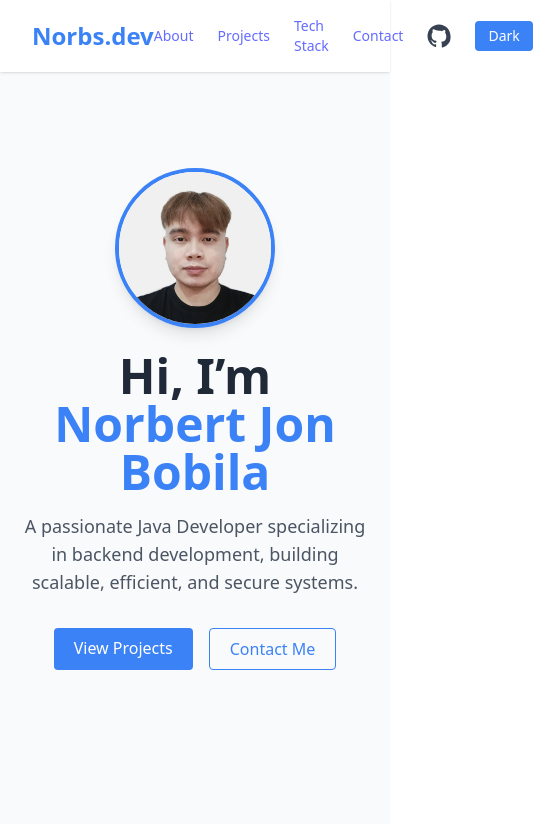
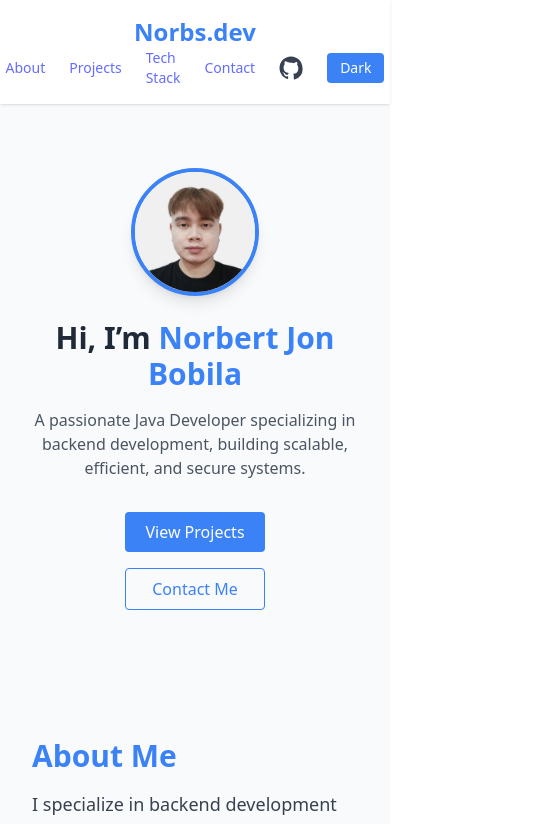
Before and after one commit to kyooxenn/my-portfolio, a React (Vite) app: page / in a window 390 px wide. Shown: the top 824 px of the page, 533 px wide, since content can reach past the window. Built offline with nearby package versions, Linux system fonts and the light colour scheme.

Commit message:
update code

```diff
--- a/src/App.jsx
+++ b/src/App.jsx
@@ -53,7 +53,7 @@ export default function App() {
       }
     >
       {/* Navbar */}
-      <nav className="flex justify-between items-center px-8 py-4 shadow bg-white/90 dark:bg-[#1E1E1E]/90 backdrop-blur sticky top-0 z-50">
+      <nav className="flex flex-col sm:flex-row justify-between items-center px-4 sm:px-8 py-4 shadow bg-white/90 dark:bg-[#1E1E1E]/90 backdrop-blur sticky top-0 z-50">
         <h1 className="text-2xl font-bold text-blue-500">Norbs.dev</h1>
         <div className="flex gap-6 items-center text-sm font-medium">
           <a href="#about" className="hover:text-blue-500">
@@ -103,30 +103,33 @@ export default function App() {
         whileInView="visible"
         viewport={{ once: true }}
         variants={fadeUp}
-        className="flex flex-col items-center justify-center text-center py-24 px-6"
+        className="flex flex-col items-center justify-center text-center py-16 px-4 sm:py-24 sm:px-6"
       >
         <img
           src="/profile.jpg"
           alt="Norbert Jon Bobila"
-          className="w-40 h-40 rounded-full object-cover border-4 border-blue-500 shadow-lg mb-6"
+          className="w-32 h-32 sm:w-40 sm:h-40 rounded-full object-cover border-4 border-blue-500 shadow-lg mb-6"
         />
 
-        <h2 className="text-5xl font-bold mb-4">
+        <h2 className="text-3xl sm:text-5xl font-bold mb-4">
           Hi, I’m <span className="text-blue-500">Norbert Jon Bobila</span>
         </h2>
-        <p className="text-lg sm:text-xl max-w-2xl text-gray-600 dark:text-gray-600">
-          A passionate Java Developer specializing in backend development, building scalable, efficient, and secure systems.
+
+        <p className="text-base sm:text-lg md:text-xl max-w-md sm:max-w-2xl text-gray-600 dark:text-gray-600">
+          A passionate Java Developer specializing in backend development,
+          building scalable, efficient, and secure systems.
         </p>
-        <div className="mt-8 flex gap-4">
+
+        <div className="mt-8 flex flex-col sm:flex-row gap-4">
           <a
             href="#projects"
-            className="bg-blue-500 text-white px-5 py-2 rounded hover:bg-blue-600"
+            className="bg-blue-500 text-white px-5 py-2 rounded hover:bg-blue-600 text-center"
           >
             View Projects
           </a>
           <a
             href="#contact"
-            className="border border-blue-500 text-blue-500 px-5 py-2 rounded hover:bg-blue-500 hover:text-white"
+            className="border border-blue-500 text-blue-500 px-5 py-2 rounded hover:bg-blue-500 hover:text-white text-center"
           >
             Contact Me
           </a>
@@ -160,7 +163,7 @@ export default function App() {
         <h3 className="text-3xl font-semibold text-center mb-10 text-blue-500">
           Tech Stack
         </h3>
-        <div className="grid grid-cols-2 sm:grid-cols-3 md:grid-cols-4 gap-6 max-w-5xl mx-auto">
+        <div className="grid grid-cols-2 sm:grid-cols-3 md:grid-cols-4 gap-4 sm:gap-6 max-w-5xl mx-auto">
           {techStacks.map((tech) => (
             <div
               key={tech.name}
@@ -188,7 +191,8 @@ export default function App() {
           Projects
         </h3>
 
-        <div className="flex justify-center">
+        {/* 🔹 Responsive project cards wrapper */}
+        <div className="flex flex-col sm:flex-row flex-wrap justify-center gap-6">
           {[
             {
               title: "Inventory Management System",
@@ -198,6 +202,7 @@ export default function App() {
               backendRepo: "https://github.com/kyooxenn/Inventory-System",
               liveSite: "https://react-inventory-system.onrender.com/",
             },
+            // 👉 You can add more projects here
           ].map((proj) => (
             <motion.div
               key={proj.title}
@@ -247,6 +252,7 @@ export default function App() {
           ))}
         </div>
       </motion.section>
+
 
 
 
```
